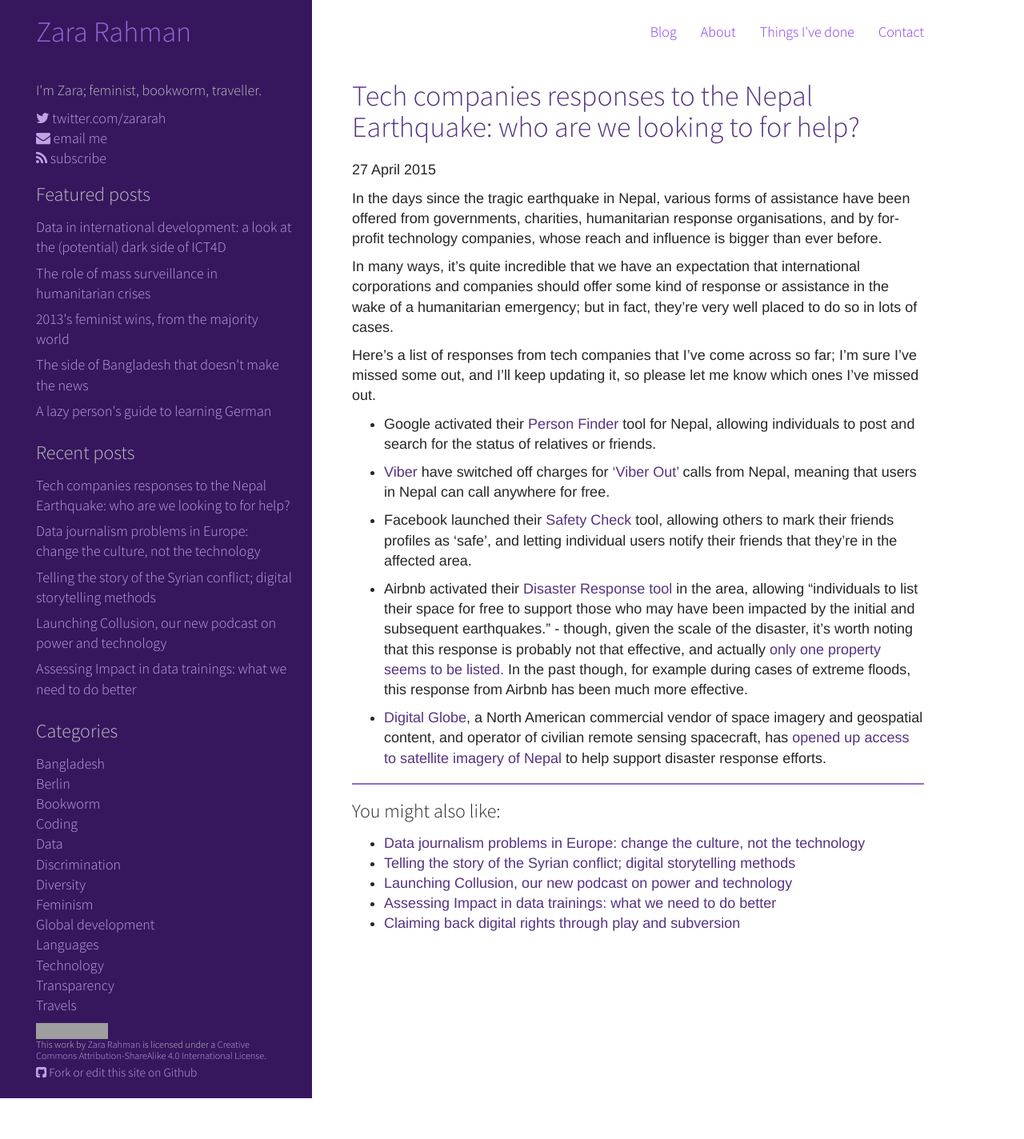
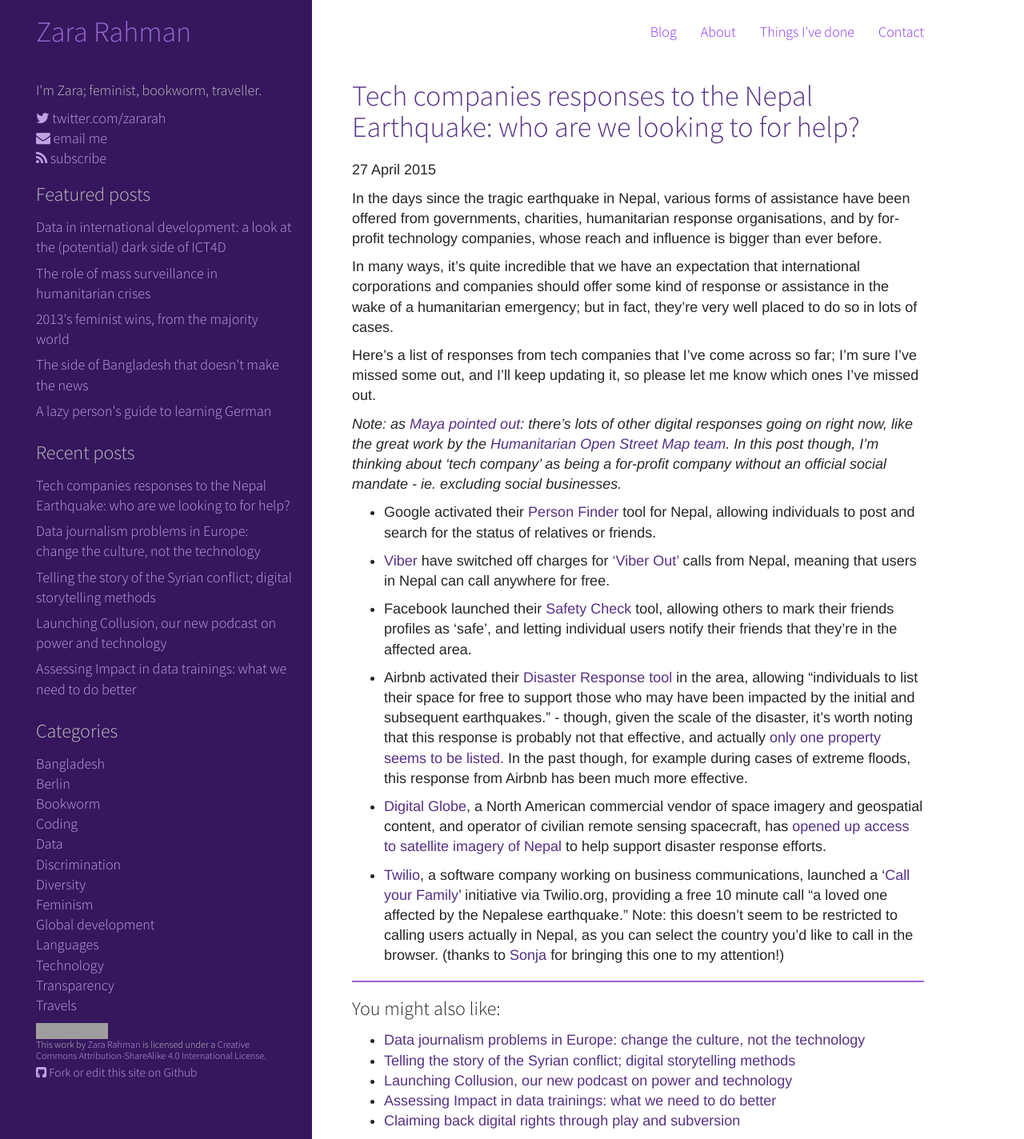
Before and after one commit to zararah/zararah.net, a Jekyll site: the page built from _posts/2015/2015-04-27-tech-companies-responses-to-nepal.md, in a window 1280 px wide. Shown: the whole page at 80% size. Built offline with Jekyll 4.4.1, drawn with Linux system fonts in a browser that asks for light colours; Markdown is read by kramdown in place of the engine named in the settings; before the commit the page ends 1373 px from its top, so only the background shows below that; grey boxes are pictures that could not be loaded.

Commit message:
Add twilio to post

```diff
--- a/_posts/2015/2015-04-27-tech-companies-responses-to-nepal.md
+++ b/_posts/2015/2015-04-27-tech-companies-responses-to-nepal.md
@@ -15,6 +15,8 @@
 
 Here's a list of responses from tech companies that I've come across so far; I'm sure I've missed some out, and I'll keep updating it, so please let me know which ones I've missed out.
 
+*Note: as [Maya pointed out](https://twitter.com/mayameme/status/592602691127377921): there's lots of other digital responses going on right now, like the great work by the [Humanitarian Open Street Map team](https://wiki.openstreetmap.org/wiki/2015_Nepal_earthquake). In this post though, I'm thinking about 'tech company' as being a for-profit company without an official social mandate - ie. excluding social businesses.*
+
 <!--more-->
 
 * Google activated their [Person Finder](https://google.org/personfinder/2015-nepal-earthquake/) tool for Nepal, allowing individuals to post and search for the status of relatives or friends.
@@ -26,3 +28,5 @@
 * Airbnb activated their [Disaster Response tool](http://blog.airbnb.com/emergency-response-to-earthquake-in-nepal/?) in the area, allowing "individuals to list their space for free to support those who may have been impacted by the initial and subsequent earthquakes." - though, given the scale of the disaster, it's worth noting that this response is probably not that effective, and actually [only one property seems to be listed.](https://www.airbnb.com/disaster/nepal-earthquake) In the past though, for example during cases of extreme floods, this response from Airbnb has been much more effective.
 
 * [Digital Globe](https://www.digitalglobe.com/), a North American commercial vendor of space imagery and geospatial content, and operator of civilian remote sensing spacecraft, has [opened up access to satellite imagery of Nepal](http://www.digitalglobeblog.com/2015/04/26/digitalglobe-opens-access-to-satellite-data-to-support-disaster-response-efforts-in-nepal/) to help support disaster response efforts.
+
+* [Twilio](https://www.twilio.com/), a software company working on business communications, launched a '[Call your Family](http://callyourfamily.twilio.ly/)' initiative via Twilio.org, providing a free 10 minute call "a loved one affected by the Nepalese earthquake." Note: this doesn't seem to be restricted to calling users actually in Nepal, as you can select the country you'd like to call in the browser. (thanks to [Sonja](https://twitter.com/sonjaheinen) for bringing this one to my attention!)
```
